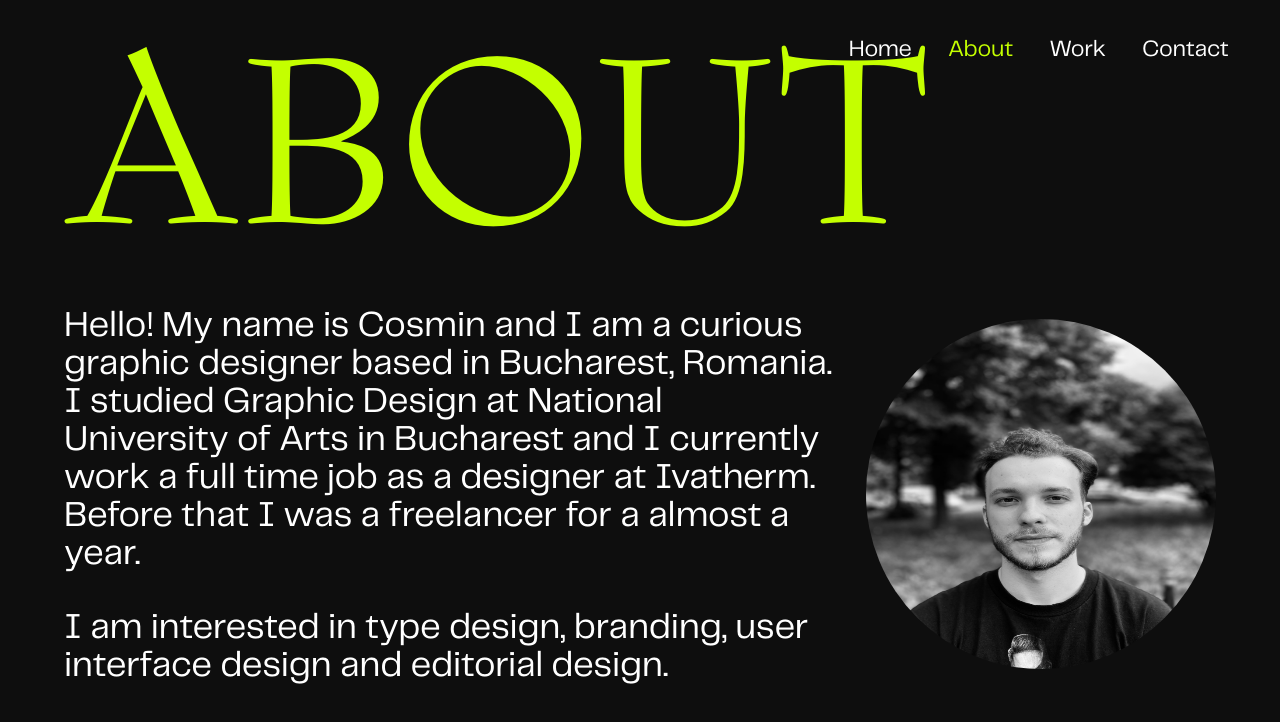
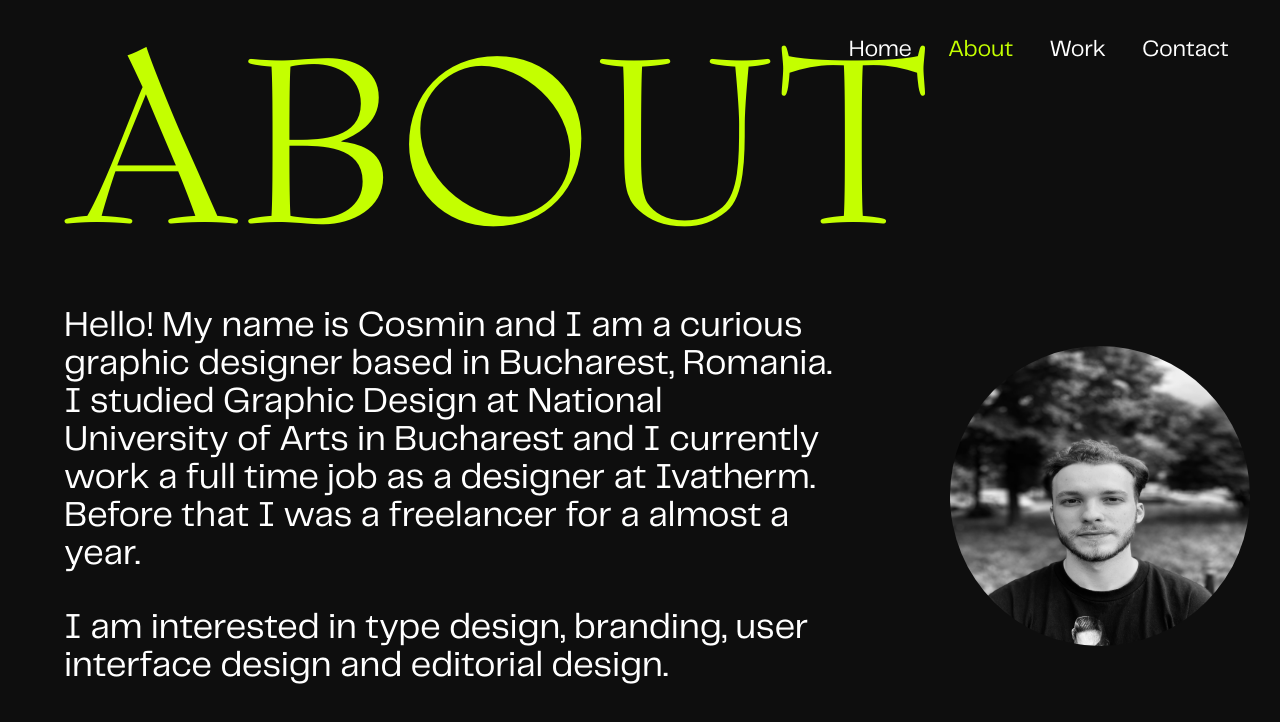
Before and after one commit to bigmirc/andreicosminb, a Next.js app: page /about in a window 1280 px wide. Shown: the top 722 px of the page. Built offline with nearby package versions, Linux system fonts and the light colour scheme.

Commit message:
fix build issues

```diff
--- a/src/pages/about/About.module.css
+++ b/src/pages/about/About.module.css
@@ -1,55 +1,46 @@
 @font-face {
   font-family: 'Bernhard';
   src: local('Bernhard Roman'), local('Bernhard-Roman'),
-  url('../../assets/fonts/BernhardModernStd-Roman.woff') format('truetype');
+    url('../../assets/fonts/BernhardModernStd-Roman.woff') format('truetype');
   font-display: swap;
 }
 
-.wrapper{
+.wrapper {
   display: flex;
   justify-content: space-between;
   align-items: center;
 }
 
-.pwrapper{
+.pwrapper {
   margin-left: 5%;
   width: 60%;
 }
 
-.container{
+.container {
   background: var(--black);
   min-height: 100vh;
 }
 
-.p{
+.p {
   color: var(--white);
   font-size: 36px;
 }
 
-.p:first-child{
+.p:first-child {
   margin-bottom: 36px;
 }
 
-.title{
+.title {
   margin-left: 5%;
   font-size: 256px;
   font-family: Bernhard;
   color: var(--green);
 }
 
-.cosminacho{
-  padding-right: 5%;
+.cosminacho {
+  width: 300px;
+  height: 300px;
+  border-radius: 50%;
+  overflow: hidden;
+  margin-right: 30px;
 }
-
-.cosminacho img {
-  width: 350px;
-  height: 350px;
-  overflow: hidden;
-  border-radius: 50%;
-  transition: ease-in-out 1s;
-}
-
-.cosminacho img:hover{
-  transform: rotate(35deg);
-  transition: ease-in-out 1s;
-}
--- a/src/pages/about/index.jsx
+++ b/src/pages/about/index.jsx
@@ -1,7 +1,7 @@
 import React from 'react';
 import Head from 'next/head';
 import styles from './About.module.css';
-import cosminacho from '../../assets/cosminachou.jpeg'
+import Image from 'next/image';
 
 const About = () => {
   return (
@@ -10,20 +10,29 @@ const About = () => {
         <title>Cosminachio About</title>
       </Head>
       <div className={styles.container}>
-        <div className={styles.title}>
-          ABOUT
-        </div>
+        <div className={styles.title}>ABOUT</div>
         <div className={styles.wrapper}>
           <div className={styles.pwrapper}>
             <div className={styles.p}>
-            Hello! My name is Cosmin and I am a curious graphic designer based in Bucharest, Romania. I studied Graphic Design at National University of Arts in Bucharest and I currently work a full time job as a designer at Ivatherm. Before that I was a freelancer for a almost a year.
+              Hello! My name is Cosmin and I am a curious graphic designer based
+              in Bucharest, Romania. I studied Graphic Design at National
+              University of Arts in Bucharest and I currently work a full time
+              job as a designer at Ivatherm. Before that I was a freelancer for
+              a almost a year.
             </div>
             <div className={styles.p}>
-            I am interested in type design, branding, user interface design and editorial design.
+              I am interested in type design, branding, user interface design
+              and editorial design.
             </div>
           </div>
           <div className={styles.cosminacho}>
-            <img src={cosminacho.src} alt="" />
+            <Image
+              src={'/images/cosmin.jpeg'}
+              width="300px"
+              height="300px"
+              layout="responsive"
+              alt="cosminacho"
+            />
           </div>
         </div>
       </div>
```
Also changed, not shown: public/images/cosmin.jpeg (renamed from src/assets/cosminachou.jpeg).
